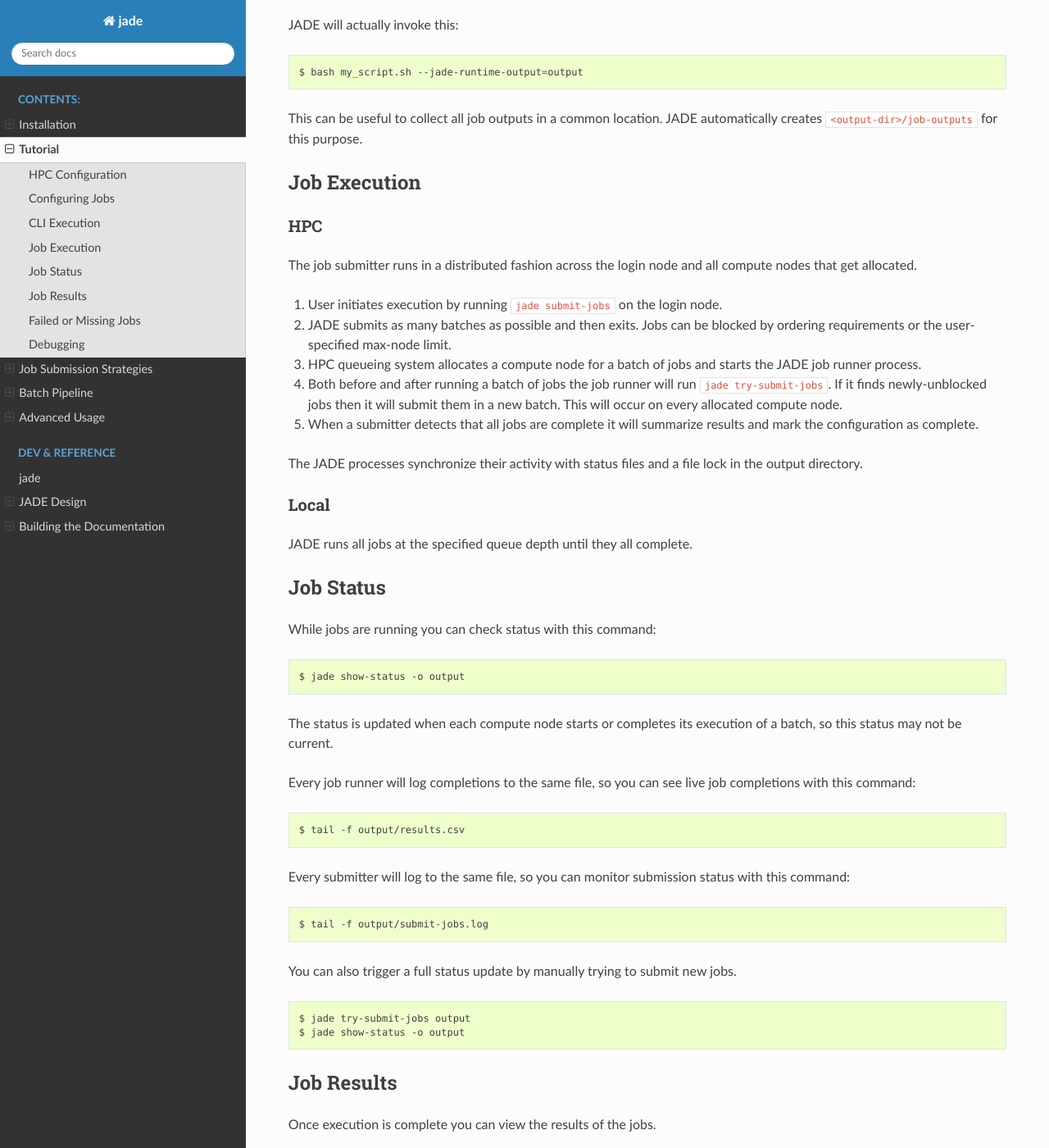
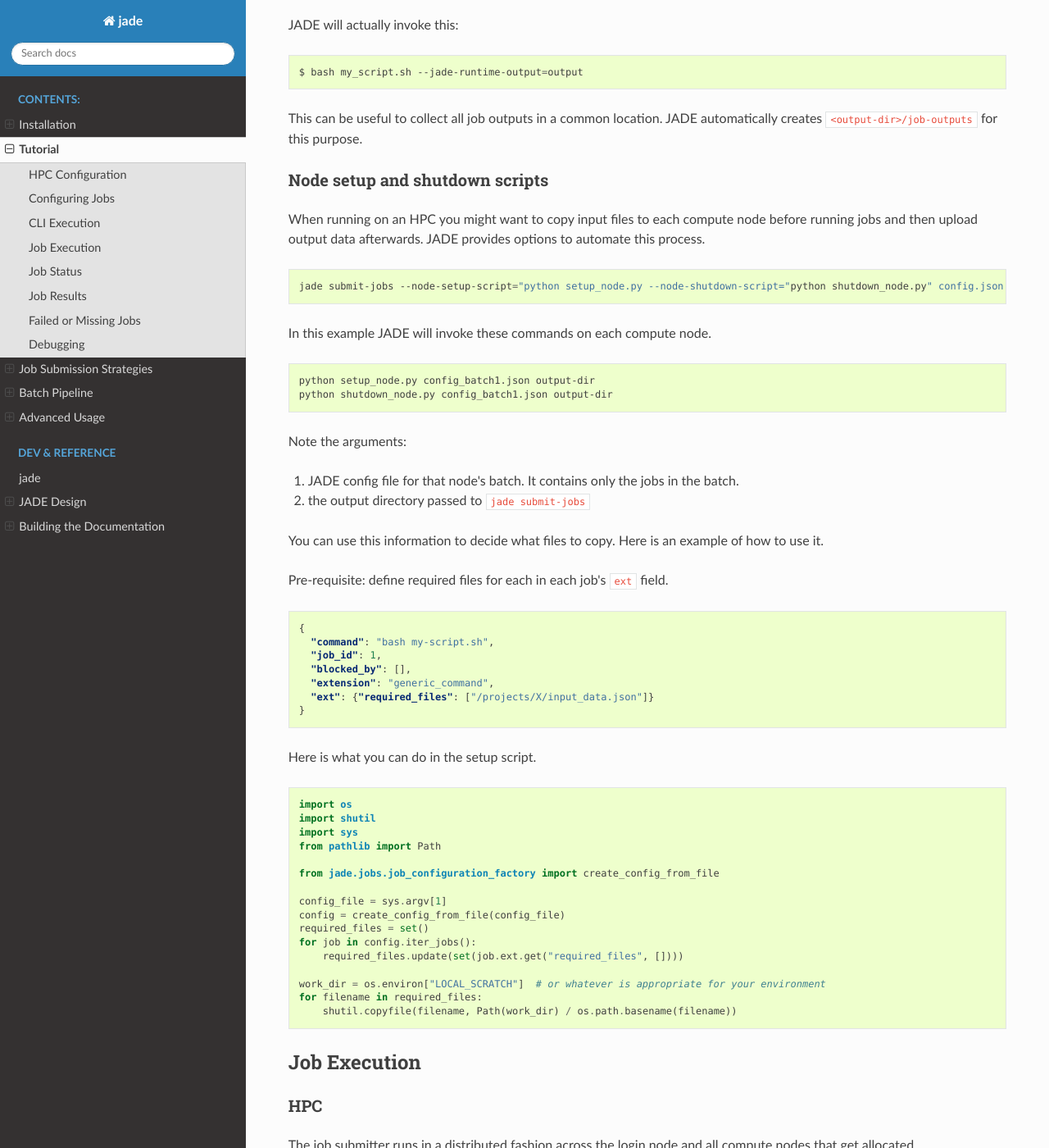
Before and after one commit to NREL/jade, a Sphinx documentation site: the page built from docs/source/tutorial.rst, in a window 1280 px wide and 1400 px high, scrolled down 3662 px. Shown: the whole window at 82% size. Built offline with Sphinx 7.4.7 and the Read the Docs theme 2.0.0, drawn with Linux system fonts in a browser that asks for light colours; pages that are not in the unit, such as notebooks, are missing from menus.

Commit message:
Allow per-node setup and shutdown scripts

```diff
--- a/docs/source/tutorial.rst
+++ b/docs/source/tutorial.rst
@@ -191,6 +191,65 @@ JADE will actually invoke this:
 This can be useful to collect all job outputs in a common location. JADE
 automatically creates ``<output-dir>/job-outputs`` for this purpose.
 
+Node setup and shutdown scripts
+-------------------------------
+When running on an HPC you might want to copy input files to each compute node
+before running jobs and then upload output data afterwards. JADE provides
+options to automate this process.
+
+.. code-block:: bash
+
+    jade submit-jobs --node-setup-script="python setup_node.py --node-shutdown-script="python shutdown_node.py" config.json
+
+In this example JADE will invoke these commands on each compute node.
+
+.. code-block:: bash
+
+    python setup_node.py config_batch1.json output-dir
+    python shutdown_node.py config_batch1.json output-dir
+
+Note the arguments:
+
+1. JADE config file for that node's batch. It contains only the jobs in the batch.
+2. the output directory passed to ``jade submit-jobs``
+
+You can use this information to decide what files to copy. Here is an example
+of how to use it.
+
+Pre-requisite: define required files for each in each job's ``ext`` field.
+
+.. code-block:: json
+
+    {
+      "command": "bash my-script.sh",
+      "job_id": 1,
+      "blocked_by": [],
+      "extension": "generic_command",
+      "ext": {"required_files": ["/projects/X/input_data.json"]}
+    }
+
+Here is what you can do in the setup script.
+
+.. code-block:: python
+
+    import os
+    import shutil
+    import sys
+    from pathlib import Path
+
+    from jade.jobs.job_configuration_factory import create_config_from_file
+
+    config_file = sys.argv[1]
+    config = create_config_from_file(config_file)
+    required_files = set()
+    for job in config.iter_jobs():
+        required_files.update(set(job.ext.get("required_files", [])))
+
+    work_dir = os.environ["LOCAL_SCRATCH"]  # or whatever is appropriate for your environment
+    for filename in required_files:
+        shutil.copyfile(filename, Path(work_dir) / os.path.basename(filename))
+
+
 Job Execution
 =============
 
```
Also changed, not shown: 5 other files.
